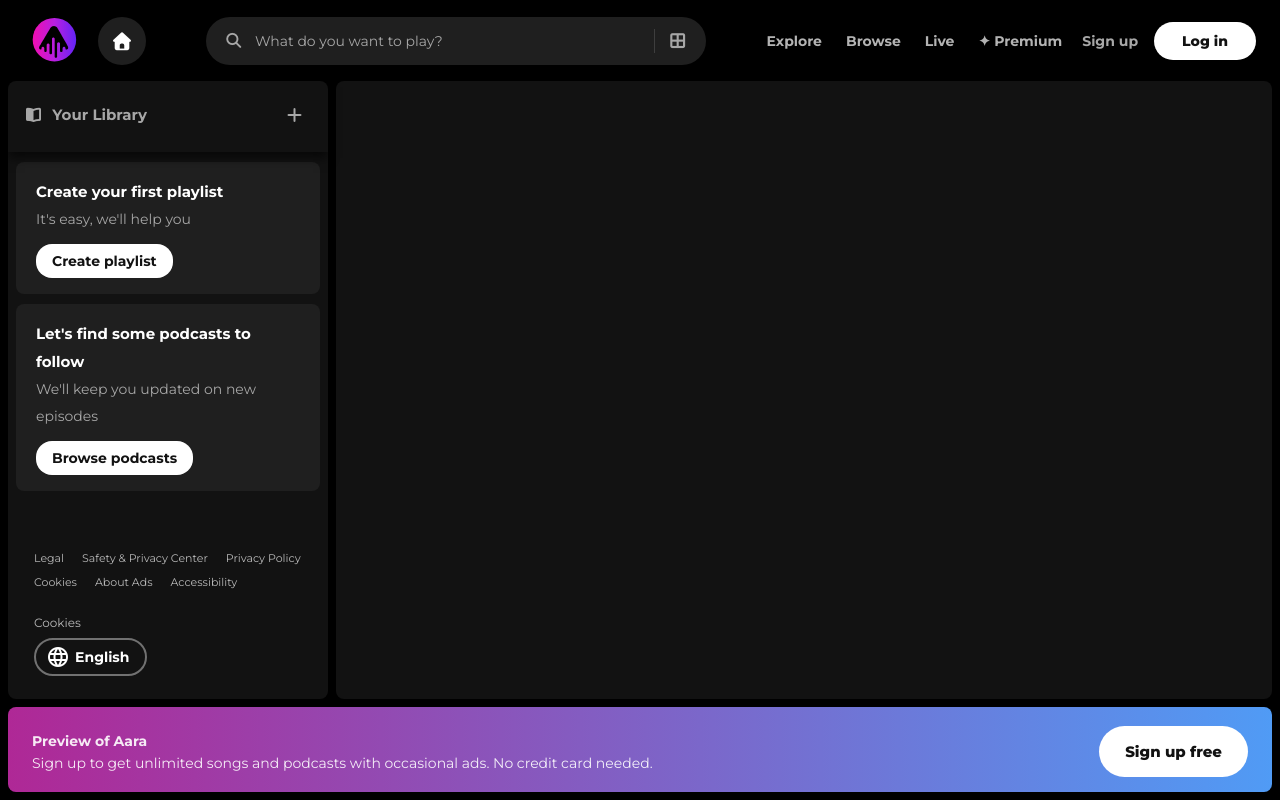
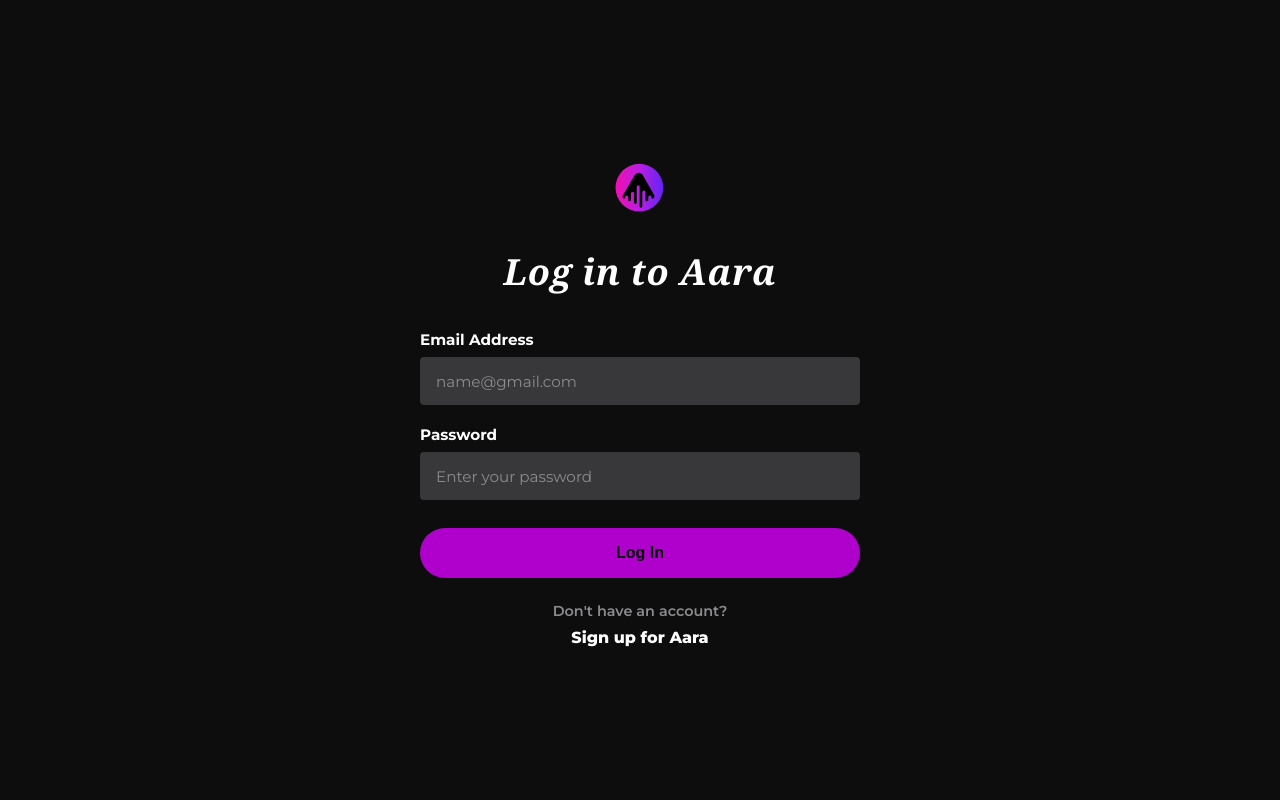
Before and after one commit to Madhusudan04337/Aara, a React (Vite) app in the folder client/: page /login in a window 1280 px wide. Built offline with nearby package versions, Linux system fonts and the light colour scheme; a web font is replaced by a local one.

Commit message:
Add LoginPage component, mount /login route, and update SignupPage registration flow with JWT storage

```diff
--- a/client/src/App.jsx
+++ b/client/src/App.jsx
@@ -5,6 +5,7 @@ import Sidebar from './components/Sidebar/Sidebar'
 import MainContent from './components/MainContent/MainContent'
 import CategorySessionView from './components/CategorySessionView/CategorySessionView'
 import SignupPage from './components/Auth/SignupPage'
+import LoginPage from './components/Auth/LoginPage'
 import PlayerBar from './components/PlayerBar/PlayerBar'
 import './App.css'
 
@@ -14,8 +15,9 @@ function App() {
 
   return (
     <Routes>
-      {/* Full-screen Signup Page */}
+      {/* Full-screen Auth Pages */}
       <Route path="/signup" element={<SignupPage />} />
+      <Route path="/login" element={<LoginPage />} />
 
       {/* Main Layout Pages */}
       <Route
--- /dev/null
+++ b/client/src/components/Auth/LoginPage.jsx
@@ -0,0 +1,101 @@
+import { useState } from 'react'
+import { Link, useNavigate } from 'react-router-dom'
+import AaraLogo from '../AaraLogo/AaraLogo'
+import './SignupPage.css'
+
+const LoginPage = () => {
+  const navigate = useNavigate()
+  const [email, setEmail] = useState('')
+  const [password, setPassword] = useState('')
+  const [loading, setLoading] = useState(false)
+  const [error, setError] = useState(null)
+
+  const handleSubmit = async (e) => {
+    e.preventDefault()
+    setLoading(true)
+    setError(null)
+
+    try {
+      const res = await fetch('http://localhost:5000/api/v1/auth/login', {
+        method: 'POST',
+        headers: { 'Content-Type': 'application/json' },
+        body: JSON.stringify({ email, password }),
+      })
+
+      const data = await res.json()
+      if (data.success) {
+        if (data.data?.token) {
+          localStorage.setItem('aara_token', data.data.token)
+          localStorage.setItem('aara_user', JSON.stringify(data.data.user))
+        }
+        navigate('/')
+      } else {
+        setError(data.message || 'Login failed')
+      }
+    } catch (err) {
+      setError('Server error. Please check your backend connection.')
+    } finally {
+      setLoading(false)
+    }
+  }
+
+  return (
+    <div className="signup-page">
+      <div className="signup-container">
+        {/* Logo */}
+        <div className="signup-logo-wrapper">
+          <Link to="/">
+            <AaraLogo />
+          </Link>
+        </div>
+
+        {/* Heading */}
+        <h1 className="signup-title">
+          Log in to Aara
+        </h1>
+
+        {error && <div className="signup-error-banner">{error}</div>}
+
+        <form onSubmit={handleSubmit} className="signup-form">
+          <div className="signup-field">
+            <label htmlFor="login-email">Email Address</label>
+            <input
+              type="email"
+              id="login-email"
+              placeholder="name@gmail.com"
+              value={email}
+              onChange={(e) => setEmail(e.target.value)}
+              required
+            />
+          </div>
+
+          <div className="signup-field">
+            <label htmlFor="login-password">Password</label>
+            <input
+              type="password"
+              id="login-password"
+              placeholder="Enter your password"
+              value={password}
+              onChange={(e) => setPassword(e.target.value)}
+              required
+            />
+          </div>
+
+          <button type="submit" className="signup-next-btn" disabled={loading}>
+            {loading ? 'Logging in...' : 'Log In'}
+          </button>
+        </form>
+
+        {/* Footer */}
+        <div className="signup-footer" style={{ marginTop: '24px' }}>
+          <p className="signup-footer-text">Don&apos;t have an account?</p>
+          <Link to="/signup" className="signup-login-link">
+            Sign up for Aara
+          </Link>
+        </div>
+      </div>
+    </div>
+  )
+}
+
+export default LoginPage
--- a/client/src/components/Auth/SignupPage.jsx
+++ b/client/src/components/Auth/SignupPage.jsx
@@ -24,7 +24,7 @@ const SignupPage = () => {
     setError(null)
 
     try {
-      const res = await fetch('http://localhost:5000/api/auth/signup', {
+      const res = await fetch('http://localhost:5000/api/v1/auth/register', {
         method: 'POST',
         headers: { 'Content-Type': 'application/json' },
         body: JSON.stringify({ email, password, name }),
@@ -32,9 +32,13 @@ const SignupPage = () => {
 
       const data = await res.json()
       if (data.success) {
+        if (data.data?.token) {
+          localStorage.setItem('aara_token', data.data.token)
+          localStorage.setItem('aara_user', JSON.stringify(data.data.user))
+        }
         navigate('/')
       } else {
-        setError(data.error || 'Signup failed')
+        setError(data.message || 'Signup failed')
       }
     } catch (err) {
       setError('Server error. Please check your backend connection.')
@@ -113,21 +117,8 @@ const SignupPage = () => {
           </form>
         )}
 
-        {/* Divider / Or */}
-        <div className="signup-or-divider">Or</div>
-
-        {/* Alternative Signups */}
-        <div className="signup-alt-buttons">
-          <button className="signup-alt-btn">
-            Sign up with phone number
-          </button>
-          <button className="signup-alt-btn">
-            Sign up with Google
-          </button>
-        </div>
-
         {/* Footer */}
-        <div className="signup-footer">
+        <div className="signup-footer" style={{ marginTop: '24px' }}>
           <p className="signup-footer-text">Already have account ?</p>
           <Link to="/login" className="signup-login-link">
             Log in
```
